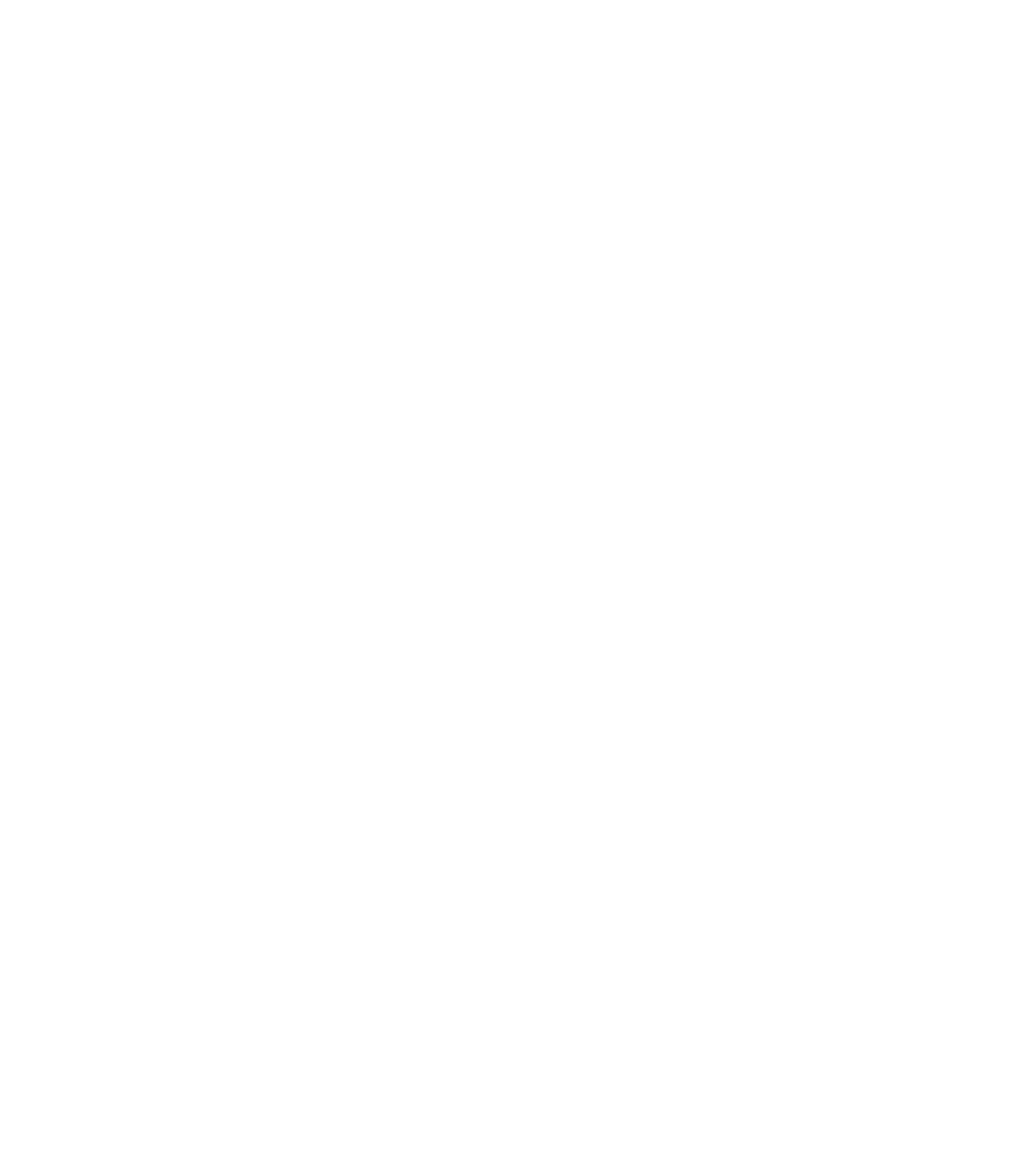
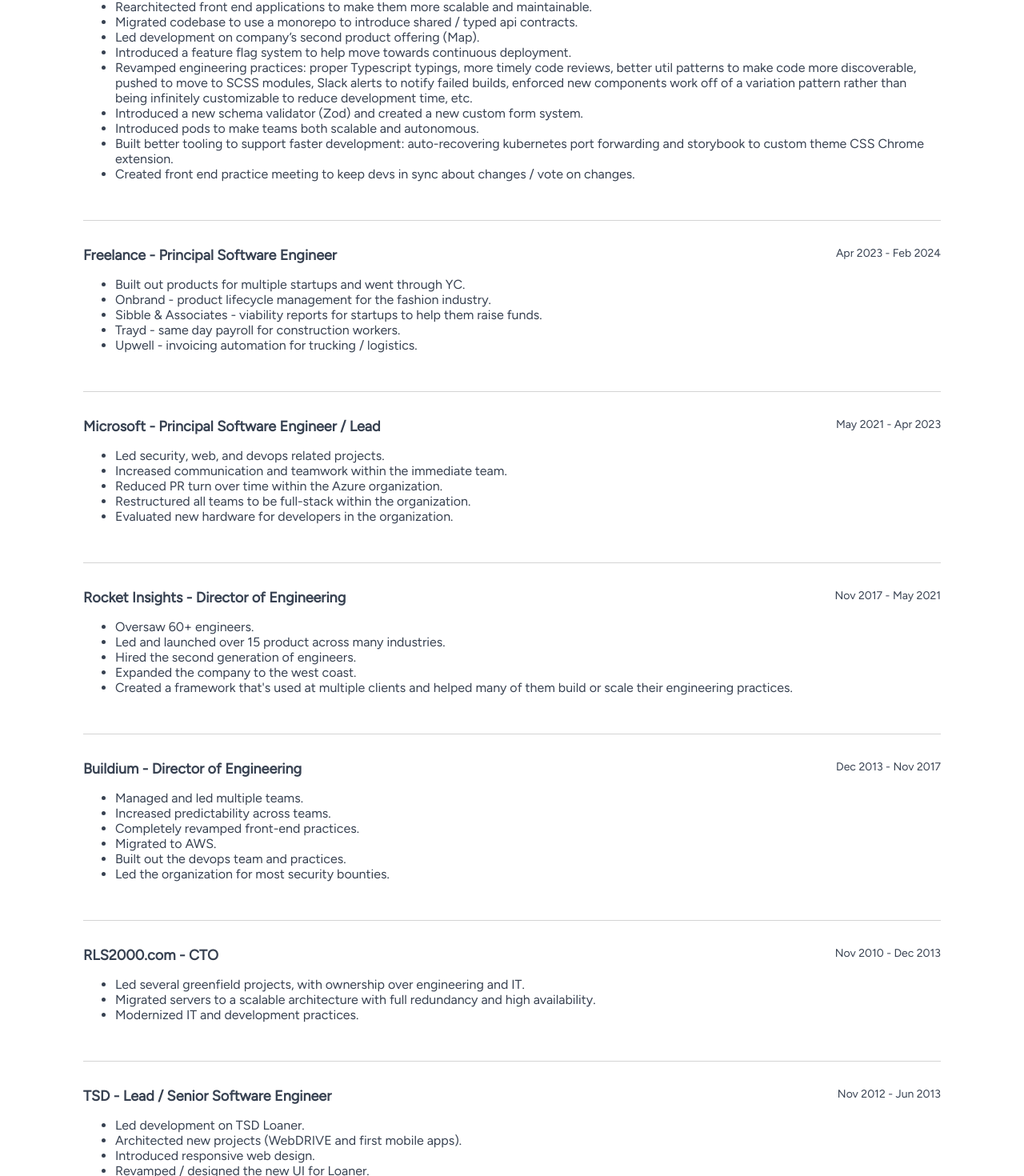
Before and after one commit to Doelfke/DavidOelfke, a Next.js app: page /my-work in a window 1280 px wide. Shown: the part 175-1645 px from the top of the page at 80% size. Before the commit the page ends 800 px from the top, so only its background shows below. Built offline with nearby package versions, Linux system fonts and the light colour scheme.

Commit message:
Work history

```diff
--- /dev/null
+++ b/src/data/workHistory.ts
@@ -0,0 +1,144 @@
+interface Work {
+  companyName: string;
+  position: string;
+  startDate: string;
+  endDate: string;
+  accomplishments: string[];
+}
+
+const sayari = {
+  companyName: "Sayari",
+  position: "Principal Software Engineer",
+  startDate: "Feb 2024",
+  endDate: "Present",
+  accomplishments: [
+    "Rearchitected front end applications to make them more scalable and maintainable.",
+    "Migrated codebase to use a monorepo to introduce shared / typed api contracts.",
+    "Led development on company’s second product offering (Map).",
+    "Introduced a feature flag system to help move towards continuous deployment.",
+    "Revamped engineering practices: proper Typescript typings, more timely code reviews, better util patterns to make code more discoverable, pushed to move to SCSS modules, Slack alerts to notify failed builds, enforced new components work off of a variation pattern rather than being infinitely customizable to reduce development time, etc.",
+    "Introduced a new schema validator (Zod) and created a new custom form system.",
+    "Introduced pods to make teams both scalable and autonomous.",
+    "Built better tooling to support faster development: auto-recovering kubernetes port forwarding and storybook to custom theme CSS Chrome extension.",
+    "Created front end practice meeting to keep devs in sync about changes / vote on changes.",
+  ],
+};
+
+const freelance = {
+  companyName: "Freelance",
+  position: "Principal Software Engineer",
+  startDate: "Apr 2023",
+  endDate: "Feb 2024",
+  accomplishments: [
+    "Built out products for multiple startups and went through YC.",
+    "Onbrand - product lifecycle management for the fashion industry.",
+    "Sibble & Associates - viability reports for startups to help them raise funds.",
+    "Trayd - same day payroll for construction workers.",
+    "Upwell - invoicing automation for trucking / logistics.",
+  ],
+};
+
+const microsoft = {
+  companyName: "Microsoft",
+  position: "Principal Software Engineer / Lead",
+  startDate: "May 2021",
+  endDate: "Apr 2023",
+  accomplishments: [
+    "Led security, web, and devops related projects.",
+    "Increased communication and teamwork within the immediate team.",
+    "Reduced PR turn over time within the Azure organization.",
+    "Restructured all teams to be full-stack within the organization.",
+    "Evaluated new hardware for developers in the organization.",
+  ],
+};
+
+const rocket = {
+  companyName: "Rocket Insights",
+  position: "Director of Engineering",
+  startDate: "Nov 2017",
+  endDate: "May 2021",
+  accomplishments: [
+    "Oversaw 60+ engineers.",
+    "Led and launched over 15 product across many industries.",
+    "Hired the second generation of engineers.",
+    "Expanded the company to the west coast.",
+    "Created a framework that's used at multiple clients and helped many of them build or scale their engineering practices.",
+  ],
+};
+
+const buildium = {
+  companyName: "Buildium",
+  position: "Director of Engineering",
+  startDate: "Dec 2013",
+  endDate: "Nov 2017",
+  accomplishments: [
+    "Managed and led multiple teams.",
+    "Increased predictability across teams.",
+    "Completely revamped front-end practices.",
+    "Migrated to AWS.",
+    "Built out the devops team and practices.",
+    "Led the organization for most security bounties.",
+  ],
+};
+
+const rls = {
+  companyName: "RLS2000.com",
+  position: "CTO",
+  startDate: "Nov 2010",
+  endDate: "Dec 2013",
+  accomplishments: [
+    "Led several greenfield projects, with ownership over engineering and IT.",
+    "Migrated servers to a scalable architecture with full redundancy and high availability.",
+    "Modernized IT and development practices.",
+  ],
+};
+
+const tsd = {
+  companyName: "TSD",
+  position: "Lead / Senior Software Engineer",
+  startDate: "Nov 2012",
+  endDate: "Jun 2013",
+  accomplishments: [
+    "Led development on TSD Loaner.",
+    "Architected new projects (WebDRIVE and first mobile apps).",
+    "Introduced responsive web design.",
+    "Revamped / designed the new UI for Loaner.",
+    "Identified and fixed major security issues.",
+    "Improved engineering practices and company culture.",
+    "Oversaw public website development.",
+  ],
+};
+
+const emc = {
+  companyName: "EMC",
+  position: "Software Engineer",
+  startDate: "Jan 2007",
+  endDate: "Nov 2010",
+  accomplishments: [
+    "Ownership, development, and administration of various 1st and 3rd party webs apps and tools.",
+  ],
+};
+
+const cdu = {
+  companyName: "Computers Down Under",
+  position: "Bench Manager",
+  startDate: "Oct 2003",
+  endDate: "Dec 2007",
+  accomplishments: [
+    "Managed the 'front' of the store (everything except finances).",
+    "Oversaw other technicians.",
+    "Created / optimized processes to increase profitability, productivity, and quality.",
+  ],
+};
+
+export const WORK_HISTORY: Work[] = [
+  sayari,
+  freelance,
+  microsoft,
+  rocket,
+  buildium,
+  rls,
+  tsd,
+  emc,
+  cdu,
+];
--- /dev/null
+++ b/src/pages/my-work.module.scss
@@ -0,0 +1,29 @@
+@import "../styles/breakpoints.scss";
+
+.container {
+    padding-bottom: 32px;
+}
+
+.container + .container {
+    padding-top: 32px;
+    border-top: 1px solid #d4d4d4;
+}
+
+.titleContainer {
+    font-size: 18px;
+    font-weight: 600;
+
+    @include md {
+        display: flex;
+        justify-content: space-between;
+    }
+}
+
+.date {
+    font-size: 16px;
+    font-weight: 400;
+
+    @include md {
+        font-size: 14px;
+    }
+}
--- a/src/pages/my-work.tsx
+++ b/src/pages/my-work.tsx
@@ -1,10 +1,32 @@
 import { Page } from "@/components/page/Page";
+import { WORK_HISTORY } from "@/data/workHistory";
+
+import styles from "./my-work.module.scss";
 
 export default function MyWorkPage() {
   return (
     <Page title="My Work">
       <title>David Oelfke - My Work</title>
-      Coming soon.
+
+      {WORK_HISTORY.map((job) => {
+        return (
+          <div className={styles.container} key={job.companyName}>
+            <div className={styles.titleContainer}>
+              <div>
+                {job.companyName} - {job.position}
+              </div>
+              <div className={styles.date}>
+                {job.startDate} - {job.endDate}
+              </div>
+            </div>
+            <ul>
+              {job.accomplishments.map((accomplishment, i) => {
+                return <li key={i}>{accomplishment}</li>;
+              })}
+            </ul>
+          </div>
+        );
+      })}
     </Page>
   );
 }
```
Also changed, not shown: src/pages/about-me.tsx (+15 -9 lines).
